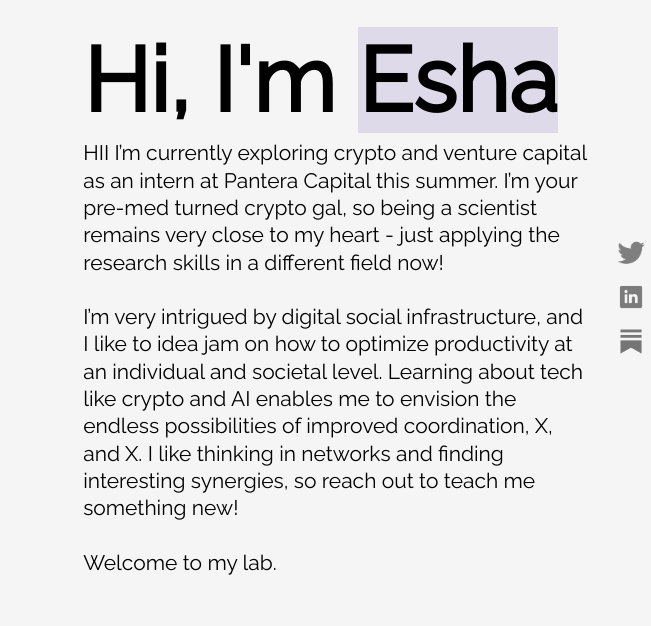
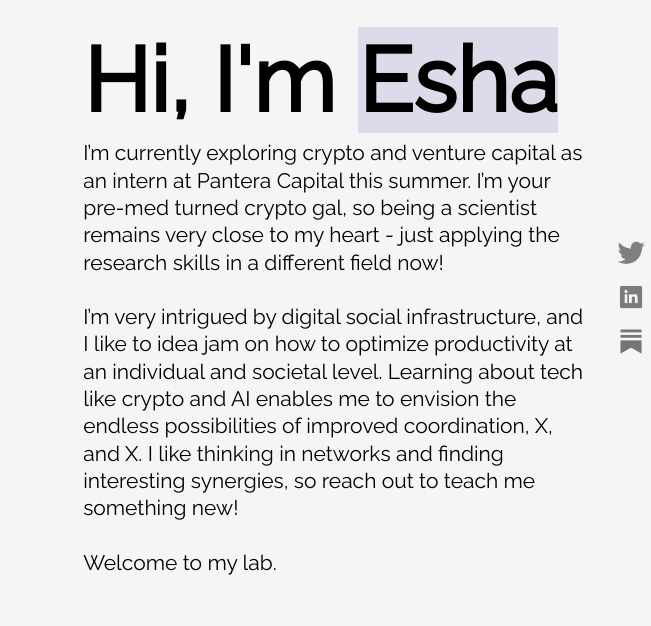
Before and after one commit to eshabora/personalwebsite, a plain HTML site: page index.html in a window 1280 px wide. Shown: the part 150-776 px from the top of the page, 96-747 px from the left. Drawn offline with Linux system fonts and the light colour scheme.

Commit message:
deleted hi

```diff
--- a/index.html
+++ b/index.html
@@ -26,7 +26,7 @@
             <div class="header-text">
                 <h1>Hi, I'm <mark class="name">Esha</mark></h1>
 
-                <p>HII I’m currently exploring crypto and venture capital as an intern at Pantera Capital this summer. I’m
+                <p>I’m currently exploring crypto and venture capital as an intern at Pantera Capital this summer. I’m
                      your pre-med turned crypto gal, so being a scientist remains very close to my heart -
                       just applying the research skills in a different field now!<br><br>
                       I’m very intrigued by digital social infrastructure,
```
